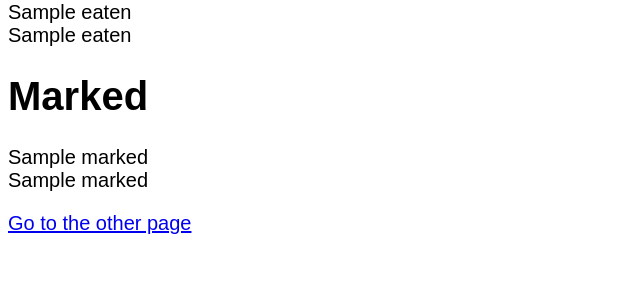
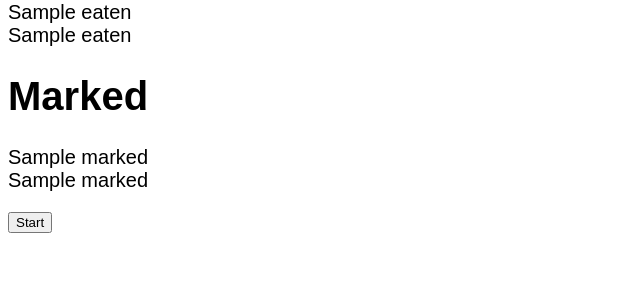
Before and after one commit to yumyumqing/mealPal, a Flask app: template skeleton/templates/profile.html in a window 1280 px wide. Shown: the part 223-523 px from the top of the page, without its empty margins (0-640 px from the left). Run offline with Flask 2, Linux system fonts and the light colour scheme; the template is opened without the code that fills it: most values are stand-ins (such as "Sample title", 1, 10 or a date in 2020); parts of the project's set-up code (start-up, migrations or seed data) failed here and were passed over.

Commit message:
profile.html linked to swipe

```diff
--- a/skeleton/templates/profile.html
+++ b/skeleton/templates/profile.html
@@ -34,8 +34,10 @@
     <div>{{n}}</div>
     {% endfor %}
   </div>
-<p><a href="another">Go to the other page</a></p>
 
+  <form method="POST" action="/swipe">
+      <p><input type="submit" name="submit" value="Start"></p>
+  </form>
 </body>
 
 
```
